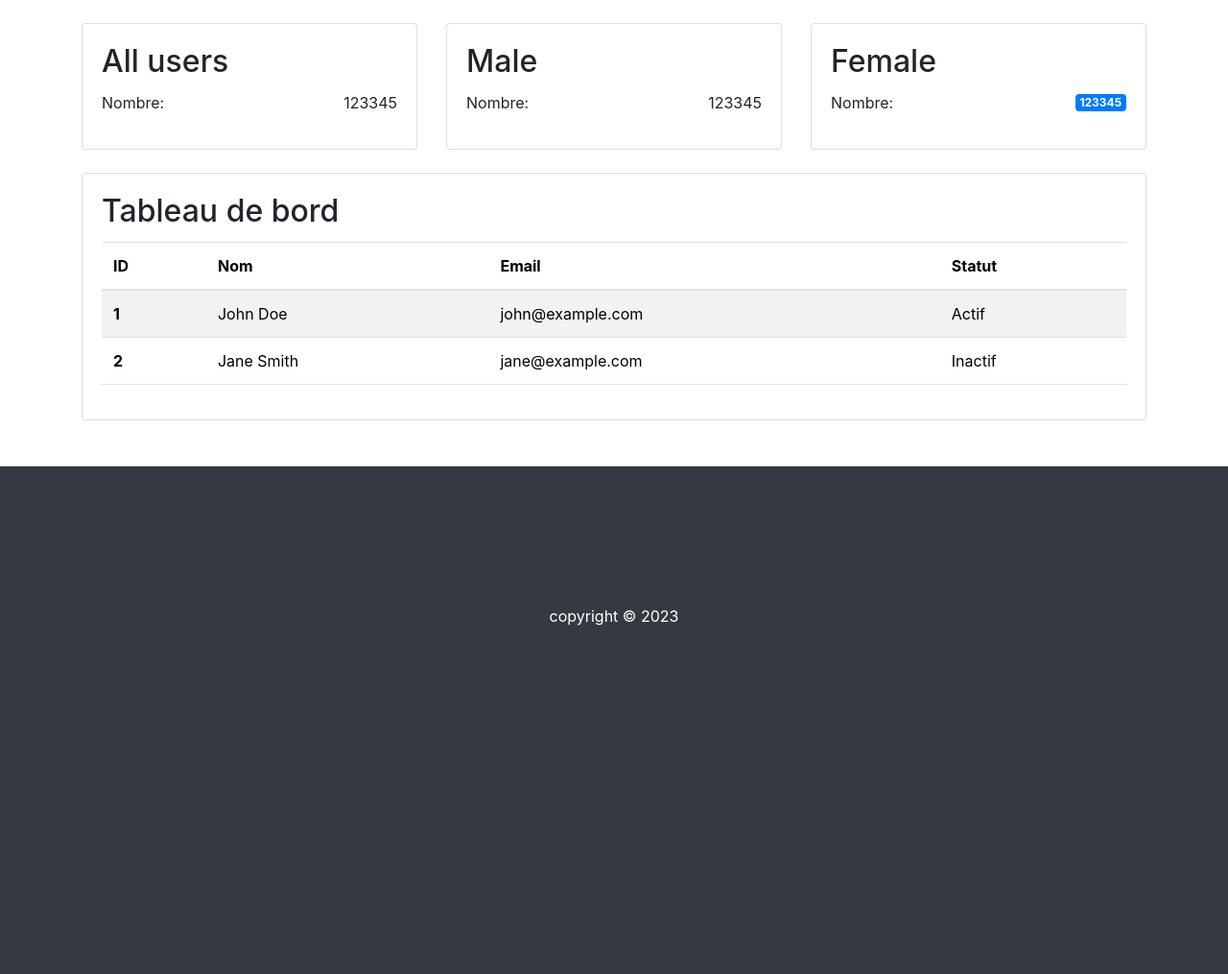
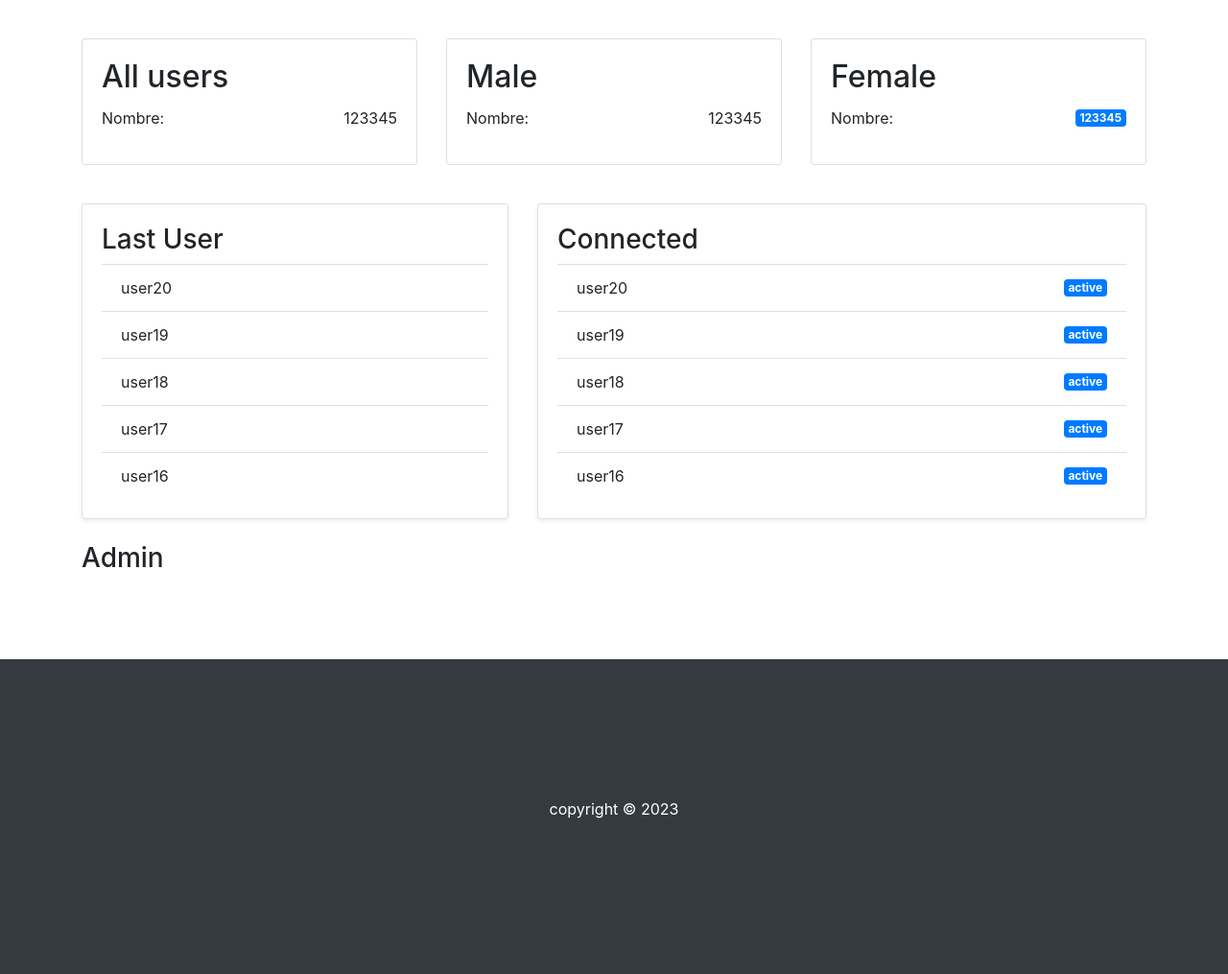
Before and after one commit to Jean-pierre14/user-level, a PHP site: page / in a window 1280 px wide. Shown: the part 144-1159 px from the top of the page at 96% size. Before the commit the page ends 796 px from the top, so only its background shows below. Run offline with PHP 8.4, Linux system fonts and the light colour scheme; a user stored in the database is signed in; data comes from the database, SQL or seed files in the repository; some libraries are stand-ins or nearby versions.

Commit message:
Components

```diff
--- /dev/null
+++ b/components/Connected.components.php
@@ -0,0 +1,22 @@
+<?php
+    function Connected(){
+        global $con, $output;
+
+        $output = '';
+
+        $sql = mysqli_query($con, "SELECT username, id_user, `status` FROM users WHERE `status` = 'active' ORDER BY id_user DESC LIMIT 5");
+
+        if(@mysqli_num_rows($sql) > 0){
+            $output .= '<div class="list-group list-group-flush">';
+            while($row = mysqli_fetch_array($sql)){
+                $output .= '<a href="users.php?user='.$row['id_user'].'" class="d-flex justify-content-between align-items-center list-group-item">
+                    <span>'.$row['username'].'</span>
+                    <span class="badge badge-primary">'.$row['status'].'</span>
+                </a>';
+            }
+            $output .= '</div>';
+        }else{$output = '<p class="alert alert-warning">No one is connected</p>';}
+        echo $output;
+    }
+
+    Connected();
--- /dev/null
+++ b/components/User.component.php
@@ -0,0 +1,19 @@
+<?php
+    function LastUser(){
+        global $con;
+        global $output;
+
+        $sql = mysqli_query($con, "SELECT username, id_user FROM users ORDER BY id_user DESC LIMIT 5");
+        if(@mysqli_num_rows($sql) > 0){
+            $output .= '<div class="list-group list-group-flush">';
+            while($row = mysqli_fetch_array($sql)){
+                $output .= '<a href="users.php?user='.$row['id_user'].'" class="list-group-item">'.$row['username'].'</a>';
+            }
+            $output .= '</div>';
+        }else{
+            $output = '<p class="alert alert-danger">You don\'t have data</p>';
+        }
+        echo $output;
+    }
+
+    LastUser();
--- a/config/action.php
+++ b/config/action.php
@@ -3,7 +3,6 @@
 
     $output = "";
     $errors = array();
-    session_start();
 
     // Login action
     if(isset($_POST['login'])){
@@ -76,3 +75,46 @@
             }
         }
     }
+
+    function AllUsers(){
+        global $con;
+        global $output;
+
+        $sql = mysqli_query($con, "SELECT * FROM users ORDER BY id_user DESC");
+        if(@mysqli_num_rows($sql) > 0){
+            $output .= '
+            <table class="table table-striped table-sm">
+                <thead>
+                    <tr>
+                        <th scope="col">ID</th>
+                        <th scope="col">Nom</th>
+                        <th scope="col">Email</th>
+                        <th scope="col">Statut</th>
+                        <th scope="col">Action</th>
+                    </tr>
+                </thead>
+                <tbody>';
+            while($row = mysqli_fetch_array($sql)){
+                $output .= '
+                    <tr>
+                        <th scope="row">'.$row['id_user'].'</th>
+                        <td>'.$row['username'].'</td>
+                        <td>'.$row['email'].'</td>
+                        <td>'.$row['status'].'</td>
+                        <td>
+                            <div class="btn btn-group">
+                                <button class="btn btn-sm btn-info">Edit</button>
+                                <button class="btn btn-sm btn-danger">Delete</button>
+                            </div>
+                        </td>
+                    </tr>
+                ';
+            }
+            $output .= '
+            </table>
+            </tbody>';
+        }else{
+            $output .= '<p class="alert alert danger">There is no data</p>';
+        }
+        return $output;
+    }
--- a/index.php
+++ b/index.php
@@ -2,10 +2,11 @@
     require_once "./includes/header.php";
     require_once "./includes/projectName.php";
     require_once "./includes/navbar.php";
+    require_once "./config/action.php";
 ?>
 
 <main class="py-4">
-    <div class="container">
+    <div class="container py-3">
         <div class="row">
             <div class="col-lg-4 mb-4">
                 <div class="card">
@@ -42,38 +43,21 @@
             </div>
         </div>
 
-        <div class="row">
-            <div class="col-lg-12 mb-4">
-                <div class="card">
-                    <div class="card-body">
-                        <h2 class="card-title">Tableau de bord</h2>
-                        <table class="table table-striped">
-                            <thead>
-                                <tr>
-                                    <th scope="col">ID</th>
-                                    <th scope="col">Nom</th>
-                                    <th scope="col">Email</th>
-                                    <th scope="col">Statut</th>
-                                </tr>
-                            </thead>
-                            <tbody>
-                                <tr>
-                                    <th scope="row">1</th>
-                                    <td>John Doe</td>
-                                    <td>john@example.com</td>
-                                    <td>Actif</td>
-                                </tr>
-                                <tr>
-                                    <th scope="row">2</th>
-                                    <td>Jane Smith</td>
-                                    <td>jane@example.com</td>
-                                    <td>Inactif</td>
-                                </tr>
-                                <!-- Ajoutez d'autres lignes du tableau ici -->
-                            </tbody>
-                        </table>
-                    </div>
+        <div class="row py-3">
+            <div class="col-md-5 mb-4">
+                <div class="card card-body shadow-sm">
+                    <h3>Last User</h3>
+                    <?php require_once "./components/User.component.php";?>
                 </div>
+            </div>
+            <div class="col-md-7 mb-4">
+                <div class="card card-body shadow-sm">
+                    <h3>Connected</h3>
+                    <?php require_once "./components/Connected.components.php";?>
+                </div>
+            </div>
+            <div class="col-md-4 mb-4">
+                <h3>Admin</h3>
             </div>
         </div>
     </div>
```
Also changed, not shown: profile.php (+14 -16 lines), users.php (added, +27 -0 lines).
